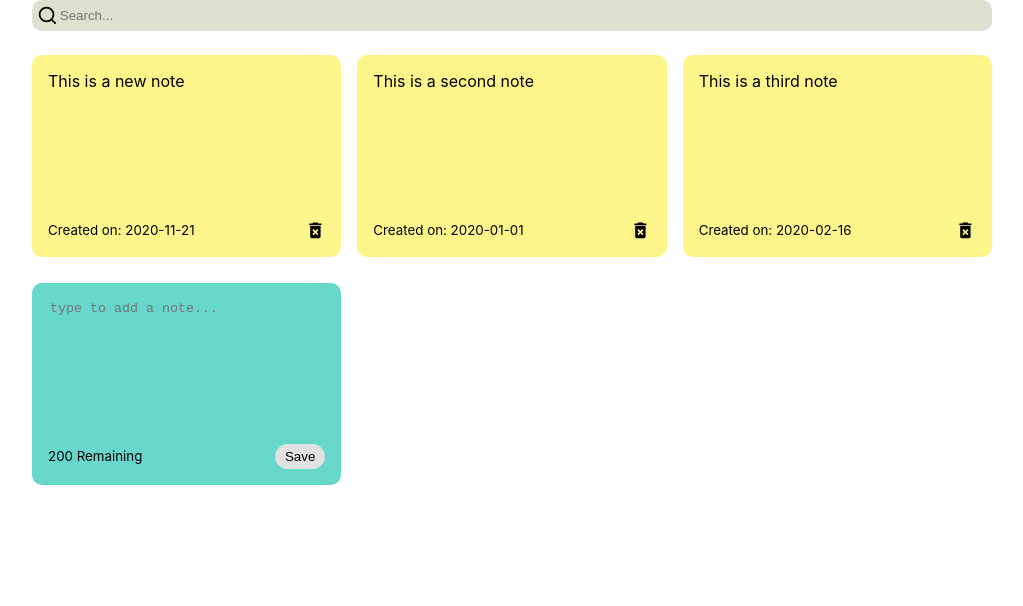
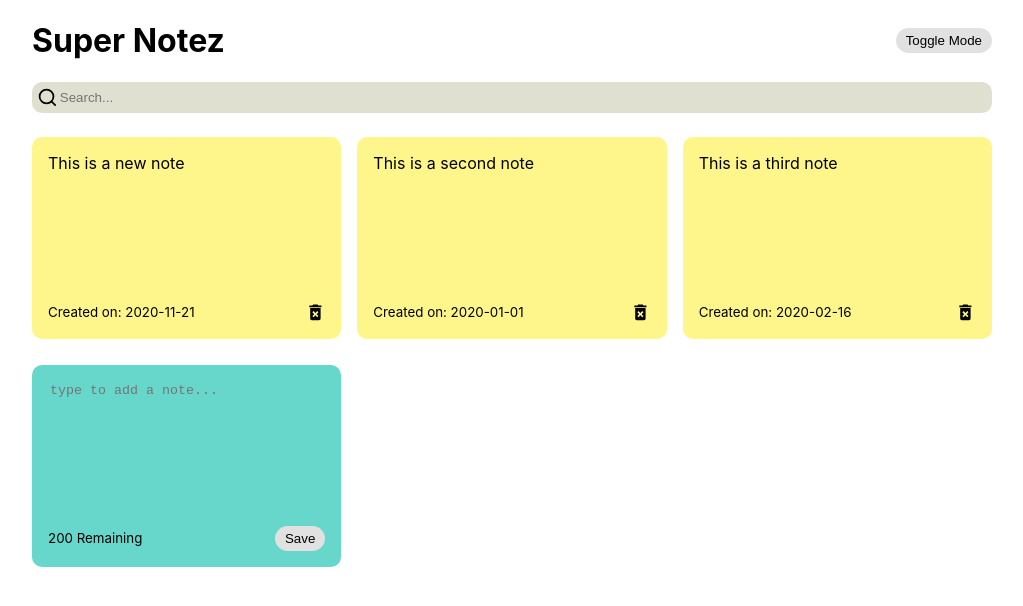
Before and after one commit to Smirnovious/QuickNotez, a React (Create React App) app: page / in a window 1280 px wide. Shown: the top 606 px of the page, without its empty margins (128-1151 px from the left). Built offline with nearby package versions, Linux system fonts and the light colour scheme.

Commit message:
Added Header + style

```diff
--- a/src/App.js
+++ b/src/App.js
@@ -2,6 +2,7 @@
 import NotesList from './components/NotesList'
 import { nanoid } from 'nanoid'
 import SearchBar from './components/SearchBar'
+import Header from './components/Header'
 const App = () => {
   const [notes, setNotes] = useState([
     {
@@ -39,6 +40,7 @@
   return (
     <>
     <div className='container'>
+      <Header />
       <SearchBar handleSearchNote = {setSearchText}/>
       <NotesList
       notes={notes.filter(note => note.text.toLowerCase().includes(searchText.toLowerCase()))}
--- /dev/null
+++ b/src/components/Header.jsx
@@ -0,0 +1,12 @@
+import React from 'react'
+
+const Header = () => {
+  return (
+    <div className="header">
+        <h1>Super Notez</h1>
+        <button className='save'>Toggle Mode</button>
+    </div>
+  )
+}
+
+export default Header
--- a/src/index.css
+++ b/src/index.css
@@ -57,6 +57,12 @@
   align-items: center;
 }
 
+.header{
+  display: flex;
+  justify-content: space-between;
+  align-items: center;
+}
+
 .container {
   max-width: 960px;
   margin-right: auto;
```
